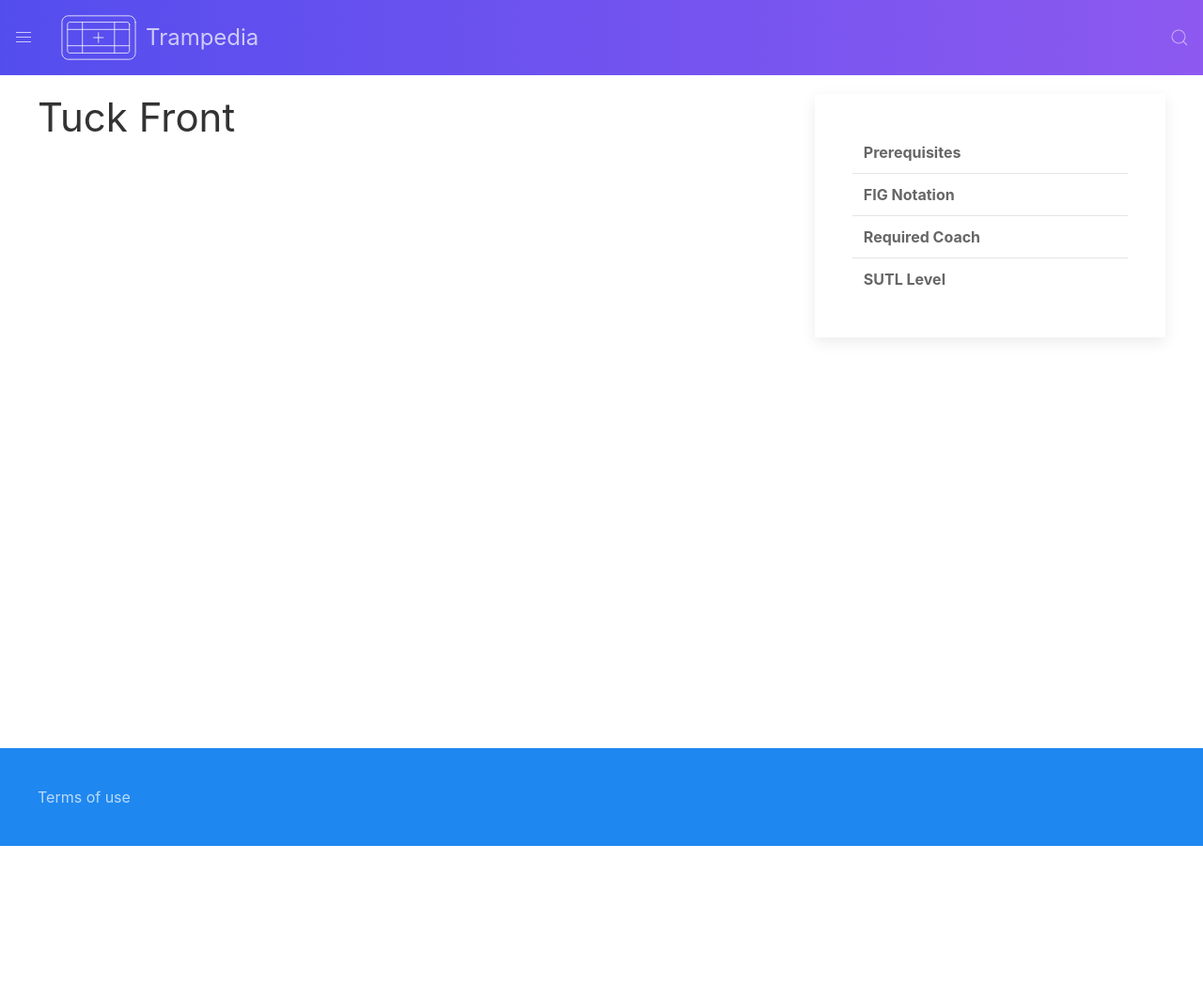
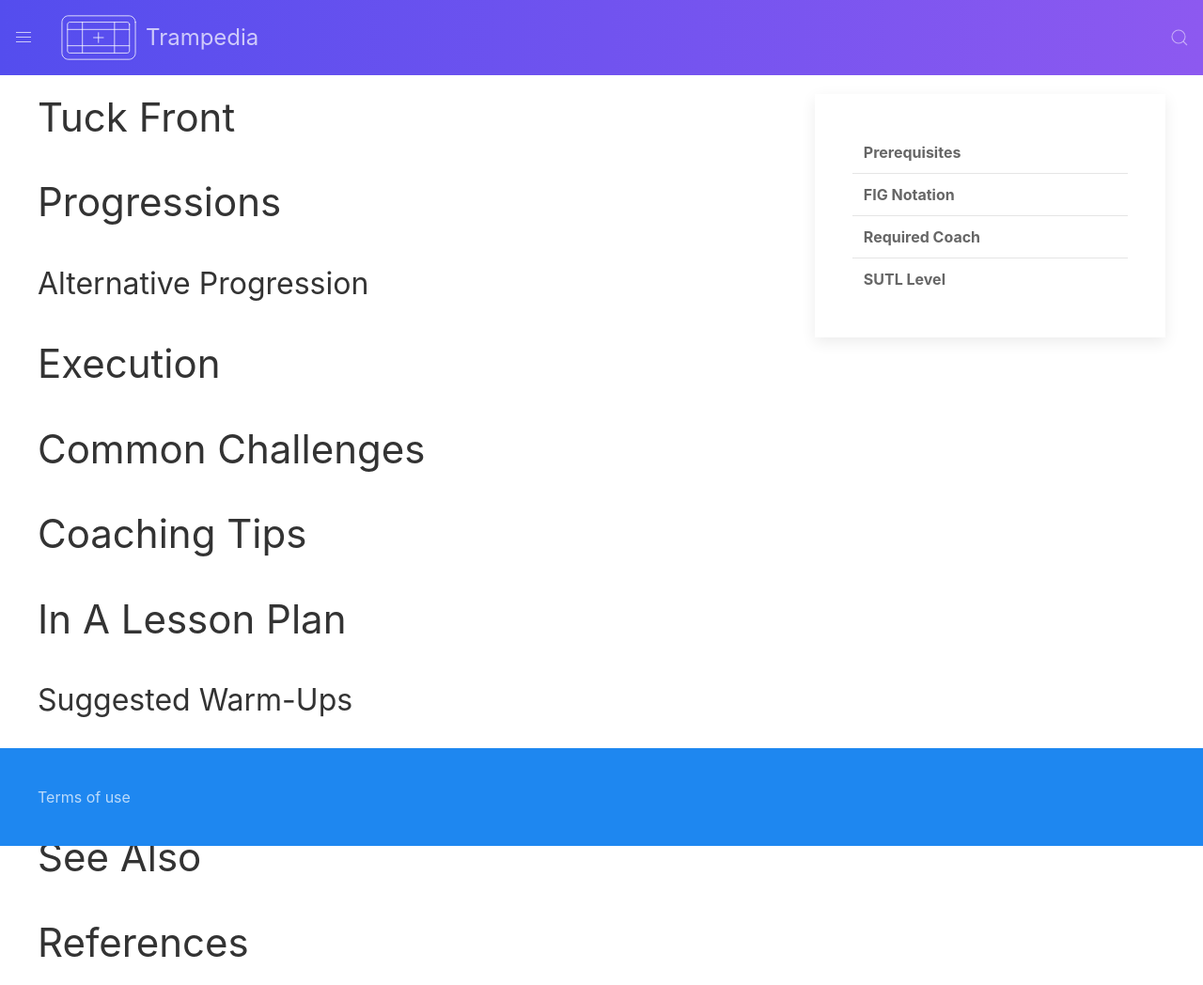
Before and after one commit to e-compton/trampedia, a Jekyll site: the page built from _articles/tuck-front.markdown, in a window 1280 px wide. Shown: the whole page at 94% size. Built offline with Jekyll 4.4.1, drawn with Linux system fonts in a browser that asks for light colours; nearby versions of some CDN libraries; comment, search, counter and statistics services are not loaded; before the commit the page ends 900 px from its top, so only the background shows below that.

Commit message:
Updated Tuck Front

```diff
--- a/_articles/tuck-front.markdown
+++ b/_articles/tuck-front.markdown
@@ -2,3 +2,23 @@
 title: Tuck Front
 date: 2017-09-13 21:56:00 Z
 ---
+
+# Progressions
+
+## Alternative Progression
+
+# Execution
+
+# Common Challenges
+
+# Coaching Tips
+
+# In A Lesson Plan
+
+## Suggested Warm-Ups
+
+## Example Extract From A Lesson Plan
+
+# See Also
+
+# References
```
